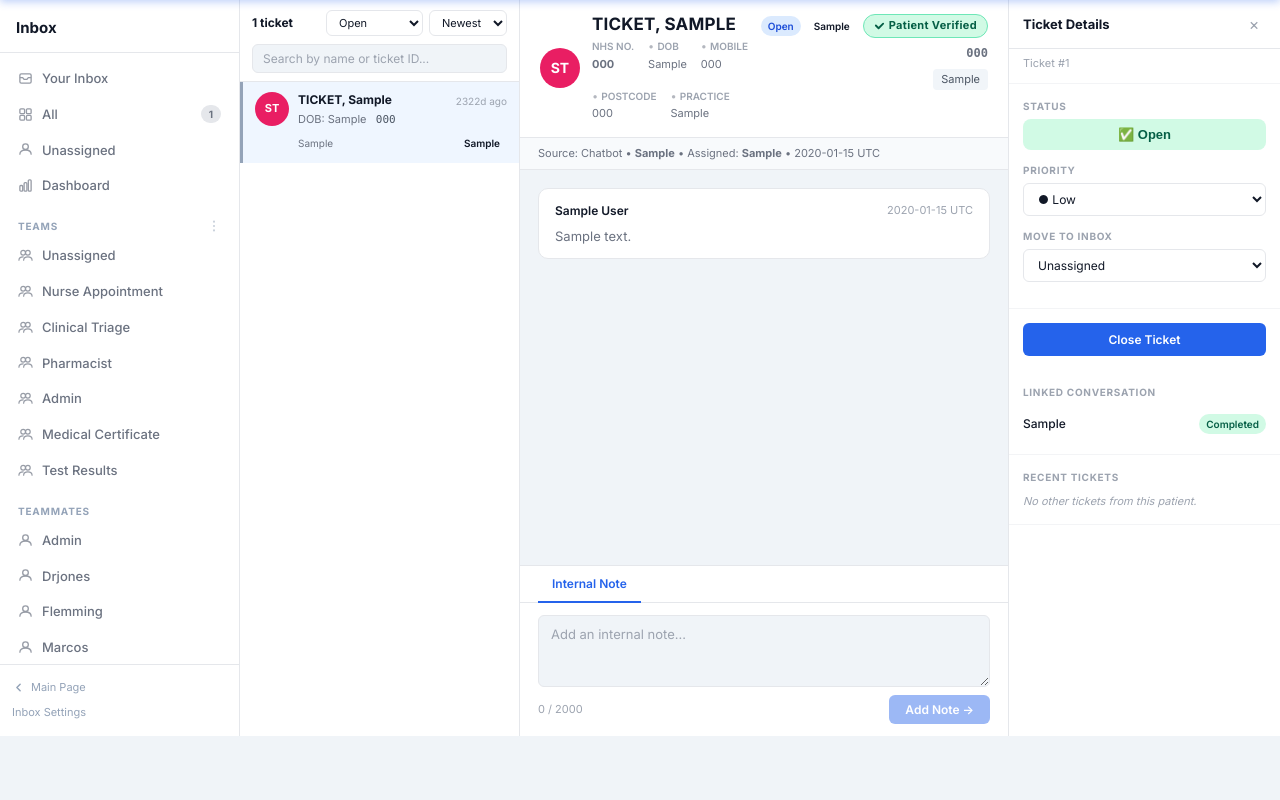
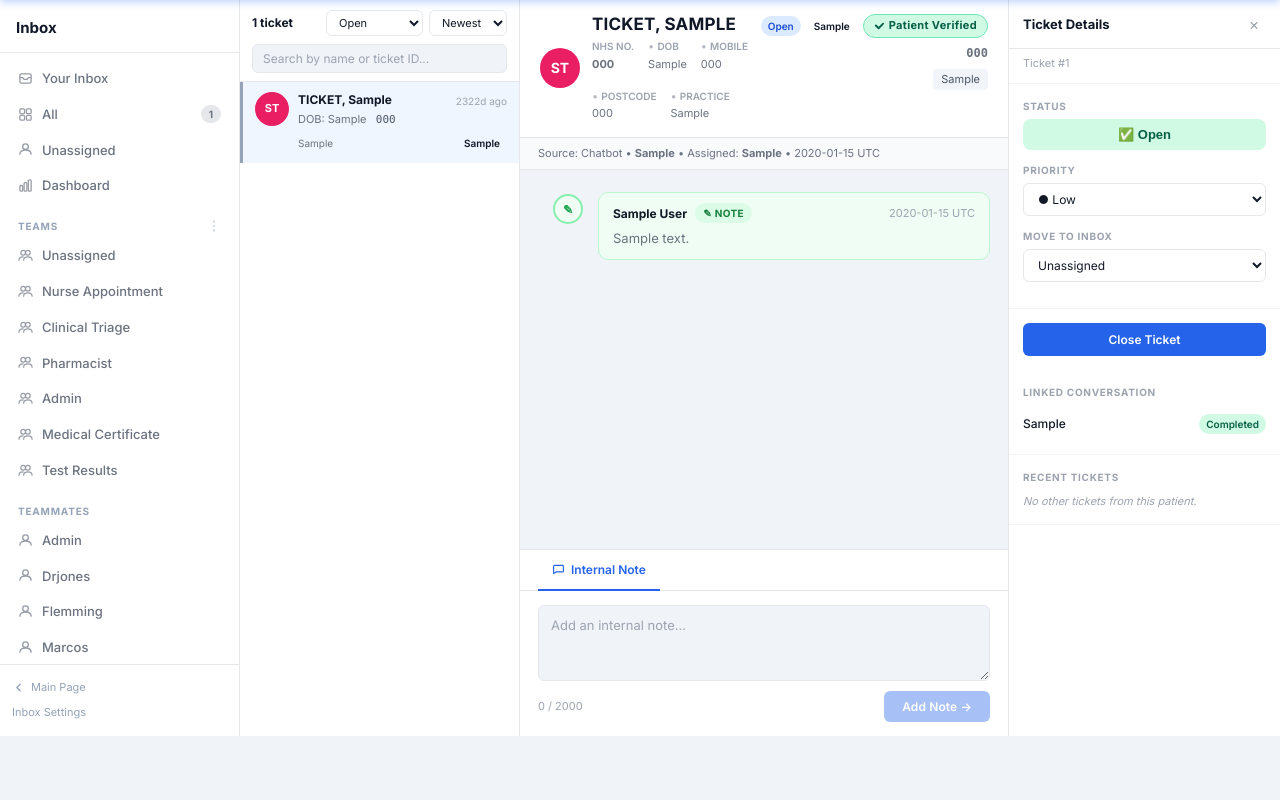
Before and after one commit to marcoskaradimos/care-nav-demo, a Flask app: page /inbox/1 in a window 1280 px wide. Shown: the part 64-864 px from the top of the page. Run offline with Flask 3, Linux system fonts and the light colour scheme; the visitor is signed in with stand-in values (Sample User, id 1); tables that the repository leaves empty hold one stand-in row (values such as "Sample post").

Commit message:
Redesign notes section as professional vertical activity timeline

```diff
--- a/templates/ticket_detail.html
+++ b/templates/ticket_detail.html
@@ -442,26 +442,123 @@
     word-break: break-word;
 }
 
-/* Notes */
-.note-card {
+/* ── Activity Timeline ── */
+.timeline {
+    display: flex;
+    flex-direction: column;
+    gap: 0;
+    padding: 4px 0 8px 0;
+}
+
+.timeline-item {
+    display: flex;
+    gap: 14px;
+    position: relative;
+}
+
+/* Vertical connector line between items */
+.timeline-item:not(:last-child) .timeline-line {
+    position: absolute;
+    left: 15px;
+    top: 32px;
+    bottom: -2px;
+    width: 2px;
+    background: var(--border);
+    z-index: 0;
+}
+
+.timeline-dot-col {
+    display: flex;
+    flex-direction: column;
+    align-items: center;
+    flex-shrink: 0;
+    width: 32px;
+    padding-top: 2px;
+}
+
+.timeline-dot {
+    width: 30px;
+    height: 30px;
+    border-radius: 50%;
+    display: flex;
+    align-items: center;
+    justify-content: center;
+    font-size: 12px;
+    font-weight: 700;
+    flex-shrink: 0;
+    position: relative;
+    z-index: 1;
+    text-transform: uppercase;
+}
+
+.timeline-dot--system {
+    background: #f1f5f9;
+    border: 2px solid #cbd5e1;
+    color: #64748b;
+}
+
+.timeline-dot--user {
+    background: #eff6ff;
+    border: 2px solid #93c5fd;
+    color: #2563eb;
+}
+
+.timeline-dot--note {
+    background: #f0fdf4;
+    border: 2px solid #86efac;
+    color: #16a34a;
+}
+
+.timeline-dot--redirect {
+    background: #fefce8;
+    border: 2px solid #fde047;
+    color: #ca8a04;
+}
+
+.timeline-body {
+    flex: 1;
     background: var(--bg-white);
     border: 1px solid var(--border);
     border-radius: var(--radius-md);
-    padding: 12px 16px;
-    margin-bottom: 10px;
-}
-
-.note-card--assignment {
-    background: #f0f7ff;
-    border-color: #bfdbfe;
-    border-left: 4px solid #2563eb;
-}
-
-.note-badge-assignment {
+    padding: 10px 14px;
+    margin-bottom: 12px;
+    min-width: 0;
+}
+
+.timeline-body--system {
+    background: #f8fafc;
+    border-color: #e2e8f0;
+}
+
+.timeline-body--redirect {
+    background: #fffbeb;
+    border-color: #fde68a;
+}
+
+.timeline-body--note {
+    background: #f0fdf4;
+    border-color: #bbf7d0;
+}
+
+.timeline-header {
+    display: flex;
+    align-items: center;
+    justify-content: space-between;
+    margin-bottom: 5px;
+    gap: 8px;
+}
+
+.timeline-author {
+    font-size: 12px;
+    font-weight: 700;
+    color: var(--text-primary);
+    text-transform: capitalize;
+}
+
+.timeline-badge {
     display: inline-flex;
     align-items: center;
-    background: #dbeafe;
-    color: #1d4ed8;
+    gap: 4px;
     font-size: 10px;
     font-weight: 700;
     letter-spacing: 0.04em;
@@ -470,30 +567,26 @@
     text-transform: uppercase;
 }
 
-.note-card-header {
-    display: flex;
-    align-items: center;
-    justify-content: space-between;
-    margin-bottom: 6px;
-}
-
-.note-author {
-    font-size: 12px;
-    font-weight: 600;
-    color: var(--text-primary);
-}
-
-.note-time {
+.timeline-badge--system  { background: #f1f5f9; color: #475569; }
+.timeline-badge--note    { background: #dcfce7; color: #15803d; }
+.timeline-badge--redirect{ background: #fef9c3; color: #854d0e; }
+.timeline-badge--status  { background: #dbeafe; color: #1d4ed8; }
+
+.timeline-time {
     font-size: 11px;
     color: var(--text-muted);
-}
-
-.note-content {
+    white-space: nowrap;
+    margin-left: auto;
+}
+
+.timeline-content {
     font-size: 13px;
     color: var(--text-secondary);
-    line-height: 1.5;
-    white-space: pre-wrap;
-}
+    line-height: 1.55;
+    word-break: break-word;
+}
+
+.timeline-content strong { color: var(--text-primary); font-weight: 600; }
 
 /* Note input area */
 .note-input-area {
@@ -509,13 +602,16 @@
 }
 
 .note-tab {
-    padding: 8px 14px;
+    padding: 10px 14px;
     font-size: 12px;
     font-weight: 600;
     color: var(--text-secondary);
     border-bottom: 2px solid transparent;
     cursor: pointer;
     margin-bottom: -1px;
+    display: flex;
+    align-items: center;
+    gap: 6px;
 }
 
 .note-tab.active {
@@ -524,17 +620,17 @@
 }
 
 .note-form {
-    padding: 12px 18px;
+    padding: 14px 18px;
     display: flex;
     flex-direction: column;
-    gap: 8px;
+    gap: 10px;
 }
 
 .note-textarea {
     width: 100%;
-    min-height: 72px;
+    min-height: 76px;
     padding: 10px 12px;
-    border: 1px solid var(--border);
+    border: 1.5px solid var(--border);
     border-radius: var(--radius-sm);
     font-size: 13px;
     font-family: var(--font);
@@ -542,10 +638,15 @@
     resize: vertical;
     outline: none;
     background: var(--bg-page);
-    transition: border-color 0.15s;
-}
-
-.note-textarea:focus { border-color: var(--primary); background: #fff; }
+    transition: border-color 0.15s, box-shadow 0.15s;
+    line-height: 1.5;
+}
+
+.note-textarea:focus {
+    border-color: var(--primary);
+    background: #fff;
+    box-shadow: 0 0 0 3px rgba(37,99,235,0.08);
+}
 .note-textarea::placeholder { color: var(--text-muted); }
 
 .note-form-bottom {
@@ -560,7 +661,7 @@
 }
 
 .btn-add-note {
-    padding: 7px 16px;
+    padding: 8px 18px;
     background: var(--primary);
     color: #fff;
     border: none;
@@ -569,18 +670,18 @@
     font-weight: 600;
     font-family: var(--font);
     cursor: pointer;
-    transition: background 0.2s, opacity 0.2s;
-    display: flex;
-    align-items: center;
-    gap: 5px;
-}
-
-.btn-add-note:disabled {
-    opacity: 0.45;
-    cursor: not-allowed;
-}
-
-.btn-add-note:not(:disabled):hover { background: var(--primary-dark); }
+    transition: background 0.2s, opacity 0.2s, box-shadow 0.15s;
+    display: flex;
+    align-items: center;
+    gap: 6px;
+    letter-spacing: 0.01em;
+}
+
+.btn-add-note:disabled { opacity: 0.4; cursor: not-allowed; }
+.btn-add-note:not(:disabled):hover {
+    background: var(--primary-dark);
+    box-shadow: 0 2px 8px rgba(37,99,235,0.18);
+}
 
 /* ═══════════════════════════════════════════════
    RIGHT TICKET DETAILS SIDEBAR
@@ -1034,23 +1135,40 @@
             </div>
             {% endif %}
 
-            <!-- Notes -->
+            <!-- Activity Timeline -->
             {% if notes %}
+            <div class="timeline">
                 {% for note in notes %}
-                {% set is_assignment = note.content.startswith('Assigned to') %}
-                <div class="note-card {% if is_assignment %}note-card--assignment{% endif %}">
-                    <div class="note-card-header">
-                        <div style="display:flex;align-items:center;gap:7px;">
-                            {% if is_assignment %}
-                            <span class="note-badge-assignment">&#8644; Reassigned</span>
+                {% set is_system   = note.author == 'system' %}
+                {% set is_redirect = 'Redirected to' in note.content or 'reset to' in note.content %}
+                {% set is_note     = not is_system and not is_redirect and 'Status changed' not in note.content and 'Assigned' not in note.content %}
+                {% set dot_class   = 'timeline-dot--system' if is_system else ('timeline-dot--redirect' if is_redirect else ('timeline-dot--note' if is_note else 'timeline-dot--user')) %}
+                {% set body_class  = 'timeline-body--system' if is_system else ('timeline-body--redirect' if is_redirect else ('timeline-body--note' if is_note else '')) %}
+                {% set dot_label   = '⚙' if is_system else ('↪' if is_redirect else ('✎' if is_note else note.author[0])) %}
+                <div class="timeline-item">
+                    <div class="timeline-line"></div>
+                    <div class="timeline-dot-col">
+                        <div class="timeline-dot {{ dot_class }}">{{ dot_label }}</div>
+                    </div>
+                    <div class="timeline-body {{ body_class }}">
+                        <div class="timeline-header">
+                            <span class="timeline-author">{{ 'System' if is_system else note.author }}</span>
+                            {% if is_system %}
+                            <span class="timeline-badge timeline-badge--system">System</span>
+                            {% elif is_redirect %}
+                            <span class="timeline-badge timeline-badge--redirect">↪ Redirected</span>
+                            {% elif is_note %}
+                            <span class="timeline-badge timeline-badge--note">✎ Note</span>
+                            {% elif 'Status changed' in note.content %}
+                            <span class="timeline-badge timeline-badge--status">Status</span>
                             {% endif %}
-                            <span class="note-author">{{ note.author }}</span>
+                            <span class="timeline-time">{{ note.created_at[:16].replace('T', ' ') if note.created_at else '' }} UTC</span>
                         </div>
-                        <span class="note-time">{{ note.created_at[:16].replace('T', ' ') if note.created_at else '' }} UTC</span>
+                        <div class="timeline-content">{{ note.content | replace('**', '') }}</div>
                     </div>
-                    <div class="note-content">{{ note.content | replace('**', '') | replace('Assigned to ', '') }}</div>
                 </div>
                 {% endfor %}
+            </div>
             {% endif %}
 
         </div><!-- /ticket-body -->
@@ -1058,7 +1176,10 @@
         <!-- Note input -->
         <div class="note-input-area">
             <div class="note-tabs">
-                <div class="note-tab active">Internal Note</div>
+                <div class="note-tab active">
+                    <svg width="13" height="13" viewBox="0 0 16 16" fill="none"><path d="M2 12V4a1 1 0 0 1 1-1h10a1 1 0 0 1 1 1v6a1 1 0 0 1-1 1H5l-3 2z" stroke="currentColor" stroke-width="1.4" stroke-linejoin="round"/></svg>
+                    Internal Note
+                </div>
             </div>
             <form class="note-form" method="POST" action="{{ url_for('ticket_note', ticket_id=selected.id) }}" id="note-form">
                 <input type="hidden" name="list_status" value="{{ filters.status }}">
```
